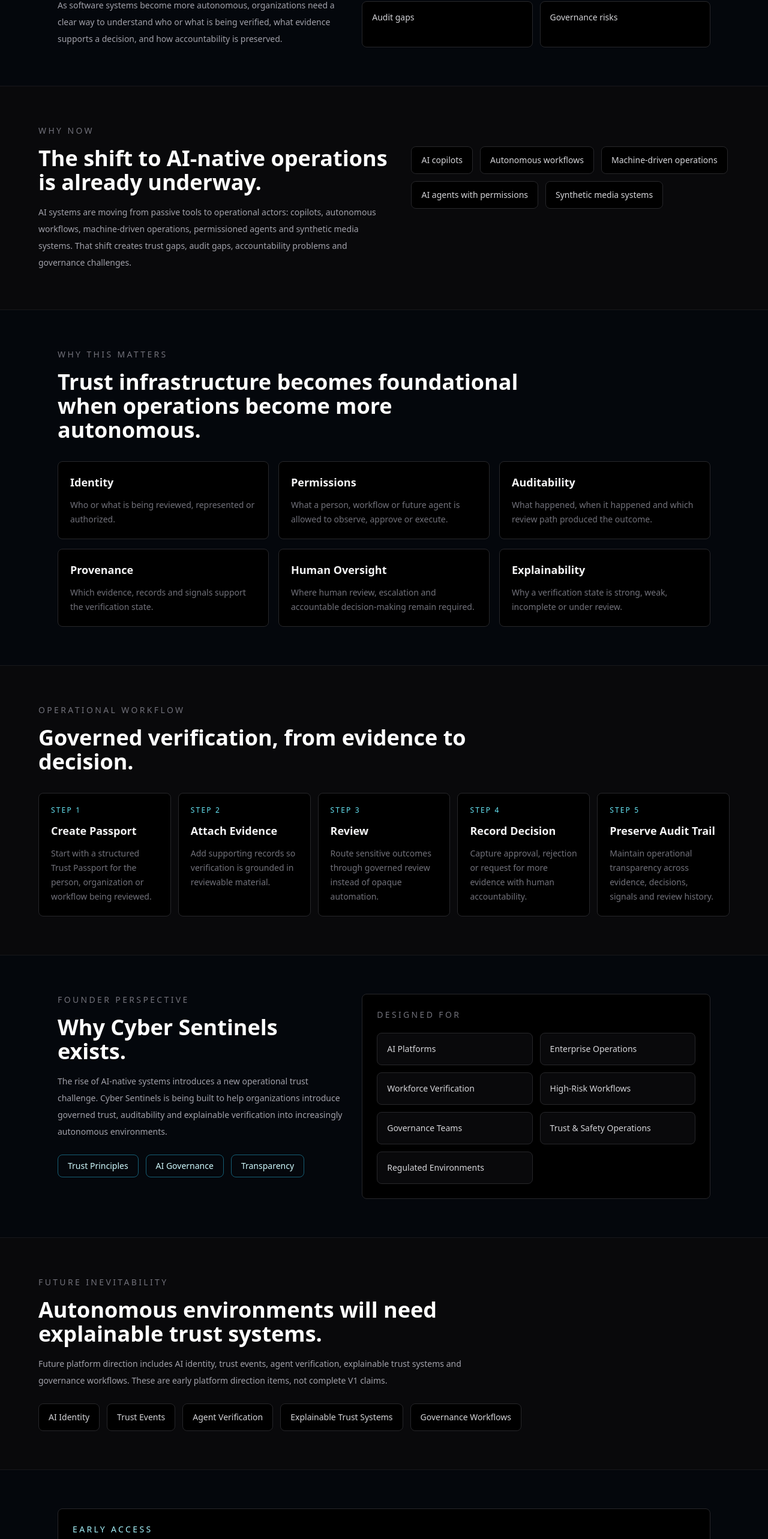
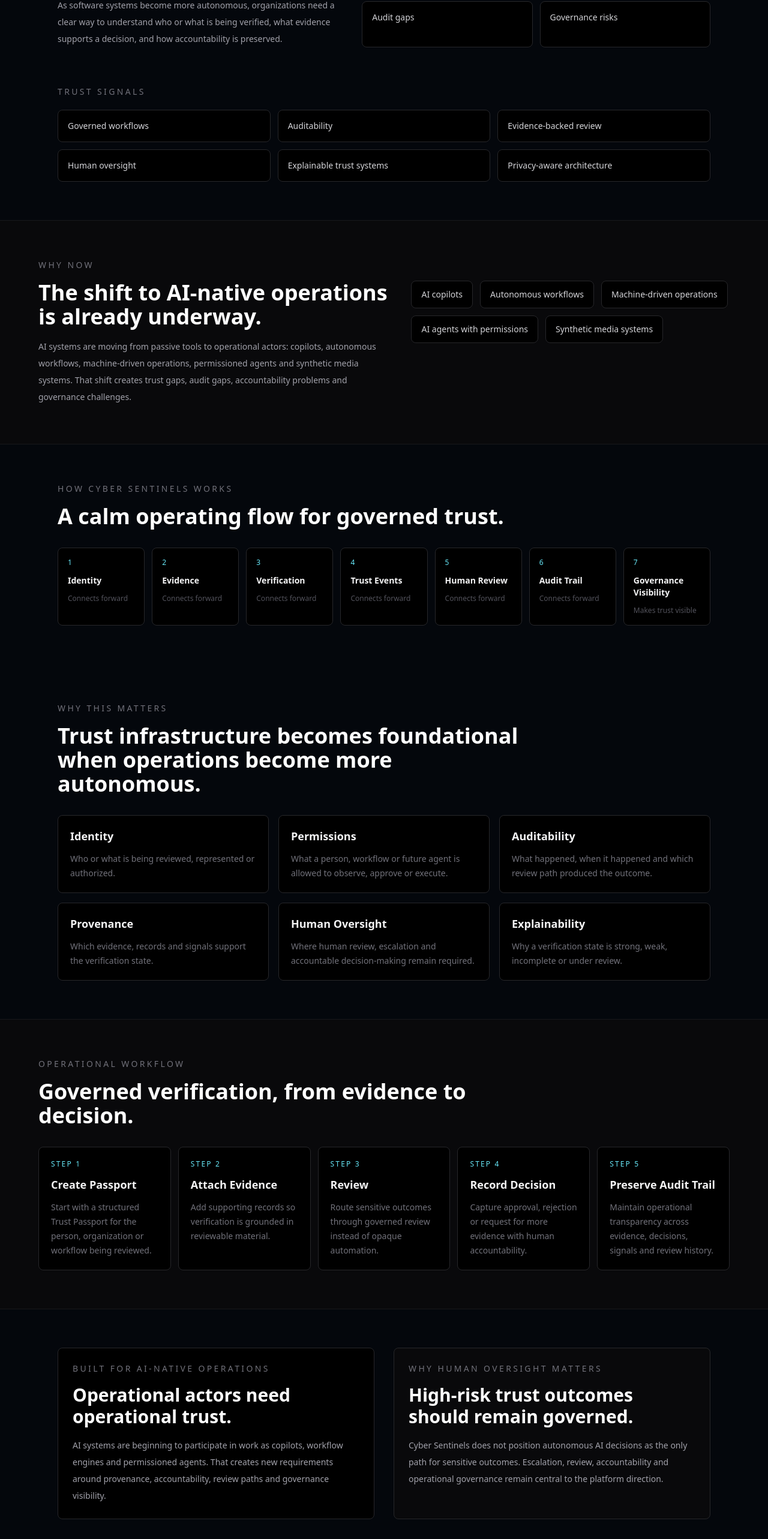
Before and after one commit to emeaexecutive/Cyber-Sentinels-V2, a Next.js app: page / in a window 1280 px wide. Shown: the part 787-3353 px from the top of the page at 60% size. Built offline with nearby package versions, Linux system fonts and the light colour scheme; no server answers; the database is empty.

Commit message:
Add operational credibility layer

```diff
--- a/app/layout.tsx
+++ b/app/layout.tsx
@@ -36,6 +36,7 @@ const footerSections = [
       ["/help", "Help"],
       ["/data-rights", "Data Rights"],
       ["/trust-principles", "Trust Principles"],
+      ["/operational-principles", "Operational Principles"],
       ["/ai-governance", "AI Governance"],
       ["/transparency", "Transparency"],
       ["/why-now", "Why Now"],
--- /dev/null
+++ b/app/operational-principles/page.tsx
@@ -0,0 +1,87 @@
+import Link from "next/link";
+
+const principles = [
+  [
+    "Evidence-first verification",
+    "Trust workflows should be grounded in reviewable evidence rather than unsupported assertions or opaque signals.",
+  ],
+  [
+    "Human governance",
+    "Sensitive trust outcomes should preserve escalation, review and accountable decision-making.",
+  ],
+  [
+    "Explainability",
+    "Users and operators should be able to understand what is complete, what is missing and why a review state changed.",
+  ],
+  [
+    "Auditability",
+    "Important actions should leave a traceable record across evidence, review, decisions, trust events and operational history.",
+  ],
+  [
+    "Privacy-aware trust workflows",
+    "Evidence handling and verification workflows should minimize unnecessary exposure while preserving accountability.",
+  ],
+  [
+    "Operational accountability",
+    "Trust infrastructure should help teams understand ownership, responsibility and review paths as systems become more autonomous.",
+  ],
+];
+
+export default function OperationalPrinciplesPage() {
+  return (
+    <main className="min-h-screen bg-[#04070c] px-6 py-12 text-white md:px-8">
+      <div className="mx-auto max-w-5xl">
+        <section className="rounded-lg border border-zinc-800 bg-zinc-950 p-6">
+          <p className="text-xs uppercase tracking-[0.24em] text-cyan-200">
+            Operational Principles
+          </p>
+          <h1 className="mt-4 text-4xl font-semibold md:text-5xl">
+            Built around accountable trust workflows.
+          </h1>
+          <p className="mt-4 max-w-3xl text-sm leading-7 text-zinc-400">
+            Cyber Sentinels is designed to feel early but intentional:
+            evidence-backed, governed, explainable and careful about operational
+            trust.
+          </p>
+        </section>
+
+        <section className="mt-8 grid gap-4 md:grid-cols-2">
+          {principles.map(([title, copy]) => (
+            <article
+              key={title}
+              className="rounded-lg border border-zinc-800 bg-black p-5"
+            >
+              <h2 className="text-xl font-semibold text-zinc-100">{title}</h2>
+              <p className="mt-3 text-sm leading-7 text-zinc-400">{copy}</p>
+            </article>
+          ))}
+        </section>
+
+        <section className="mt-8 rounded-lg border border-zinc-800 bg-zinc-950 p-6">
+          <h2 className="text-2xl font-semibold">
+            Human oversight remains central.
+          </h2>
+          <p className="mt-4 max-w-3xl text-sm leading-7 text-zinc-400">
+            Cyber Sentinels does not rely solely on autonomous AI decisions for
+            high-risk trust outcomes. Escalation, review, accountability and
+            operational governance remain part of the platform posture.
+          </p>
+          <div className="mt-5 flex flex-wrap gap-3">
+            <Link
+              href="/why-now"
+              className="rounded-lg border border-cyan-800 px-4 py-3 text-sm text-cyan-100 hover:text-white"
+            >
+              Why Now
+            </Link>
+            <Link
+              href="/enterprise-access"
+              className="rounded-lg bg-white px-4 py-3 text-sm font-semibold text-black hover:bg-cyan-100"
+            >
+              Request Enterprise Access
+            </Link>
+          </div>
+        </section>
+      </div>
+    </main>
+  );
+}
--- a/app/page.tsx
+++ b/app/page.tsx
@@ -12,12 +12,31 @@ const problemPoints = [
   "Governance risks",
 ];
 
+const trustIndicators = [
+  "Governed workflows",
+  "Auditability",
+  "Evidence-backed review",
+  "Human oversight",
+  "Explainable trust systems",
+  "Privacy-aware architecture",
+];
+
 const aiNativeExamples = [
   "AI copilots",
   "Autonomous workflows",
   "Machine-driven operations",
   "AI agents with permissions",
   "Synthetic media systems",
+];
+
+const howItWorksFlow = [
+  "Identity",
+  "Evidence",
+  "Verification",
+  "Trust Events",
+  "Human Review",
+  "Audit Trail",
+  "Governance Visibility",
 ];
 
 const infrastructureLayers = [
@@ -175,6 +194,22 @@ export default async function HomePage() {
         </div>
       </section>
 
+      <section className="mx-auto max-w-6xl px-6 pb-16 md:px-8">
+        <p className="text-sm uppercase tracking-[0.24em] text-zinc-500">
+          Trust Signals
+        </p>
+        <div className="mt-5 grid gap-3 sm:grid-cols-2 lg:grid-cols-3">
+          {trustIndicators.map((indicator) => (
+            <div
+              key={indicator}
+              className="rounded-lg border border-zinc-800 bg-black p-4 text-sm text-zinc-300"
+            >
+              {indicator}
+            </div>
+          ))}
+        </div>
+      </section>
+
       <section className="border-y border-zinc-900 bg-zinc-950 px-6 py-16 md:px-8">
         <div className="mx-auto max-w-6xl">
           <p className="text-sm uppercase tracking-[0.24em] text-zinc-500">
@@ -204,6 +239,33 @@ export default async function HomePage() {
               ))}
             </div>
           </div>
+        </div>
+      </section>
+
+      <section className="mx-auto max-w-6xl px-6 py-16 md:px-8">
+        <p className="text-sm uppercase tracking-[0.24em] text-zinc-500">
+          How Cyber Sentinels Works
+        </p>
+        <h2 className="mt-4 max-w-3xl text-3xl font-semibold md:text-4xl">
+          A calm operating flow for governed trust.
+        </h2>
+        <div className="mt-8 grid gap-3 lg:grid-cols-7">
+          {howItWorksFlow.map((step, index) => (
+            <div
+              key={step}
+              className="rounded-lg border border-zinc-800 bg-black p-4"
+            >
+              <p className="text-xs uppercase tracking-[0.16em] text-cyan-300">
+                {index + 1}
+              </p>
+              <p className="mt-3 text-sm font-semibold text-zinc-100">{step}</p>
+              {index < howItWorksFlow.length - 1 ? (
+                <p className="mt-3 text-xs text-zinc-600">Connects forward</p>
+              ) : (
+                <p className="mt-3 text-xs text-zinc-600">Makes trust visible</p>
+              )}
+            </div>
+          ))}
         </div>
       </section>
 
@@ -249,6 +311,37 @@ export default async function HomePage() {
         </div>
       </section>
 
+      <section className="mx-auto grid max-w-6xl gap-8 px-6 py-16 md:px-8 lg:grid-cols-2">
+        <div className="rounded-lg border border-zinc-800 bg-black p-6">
+          <p className="text-sm uppercase tracking-[0.24em] text-zinc-500">
+            Built for AI-Native Operations
+          </p>
+          <h2 className="mt-4 text-3xl font-semibold">
+            Operational actors need operational trust.
+          </h2>
+          <p className="mt-4 text-sm leading-7 text-zinc-400">
+            AI systems are beginning to participate in work as copilots,
+            workflow engines and permissioned agents. That creates new
+            requirements around provenance, accountability, review paths and
+            governance visibility.
+          </p>
+        </div>
+        <div className="rounded-lg border border-zinc-800 bg-zinc-950 p-6">
+          <p className="text-sm uppercase tracking-[0.24em] text-zinc-500">
+            Why Human Oversight Matters
+          </p>
+          <h2 className="mt-4 text-3xl font-semibold">
+            High-risk trust outcomes should remain governed.
+          </h2>
+          <p className="mt-4 text-sm leading-7 text-zinc-400">
+            Cyber Sentinels does not position autonomous AI decisions as the
+            only path for sensitive outcomes. Escalation, review,
+            accountability and operational governance remain central to the
+            platform direction.
+          </p>
+        </div>
+      </section>
+
       <section className="mx-auto grid max-w-6xl gap-8 px-6 py-16 md:px-8 lg:grid-cols-[0.9fr_1.1fr]">
         <div>
           <p className="text-sm uppercase tracking-[0.24em] text-zinc-500">
@@ -281,6 +374,12 @@ export default async function HomePage() {
               className="rounded-lg border border-cyan-800 px-4 py-2 text-sm text-cyan-100 hover:text-white"
             >
               Transparency
+            </Link>
+            <Link
+              href="/operational-principles"
+              className="rounded-lg border border-cyan-800 px-4 py-2 text-sm text-cyan-100 hover:text-white"
+            >
+              Operational Principles
             </Link>
           </div>
         </div>
@@ -339,7 +438,9 @@ export default async function HomePage() {
             <p className="mt-4 max-w-3xl text-sm leading-7 text-zinc-400">
               Cyber Sentinels is onboarding early partners and design
               collaborators for real user testing, strategic conversations and
-              governed trust workflow validation.
+              governed trust workflow validation. The platform is evolving
+              through early operational deployment, feedback and design
+              collaboration.
             </p>
           </div>
           <div className="flex flex-wrap gap-3">
--- a/components/global-navigation.tsx
+++ b/components/global-navigation.tsx
@@ -41,6 +41,7 @@ const supportLegalLinks = [
   ["/security", "Security"],
   ["/data-rights", "Data Rights"],
   ["/trust-principles", "Trust Principles"],
+  ["/operational-principles", "Operational Principles"],
   ["/ai-governance", "AI Governance"],
   ["/transparency", "Transparency"],
   ["/privacy", "Privacy"],
```
